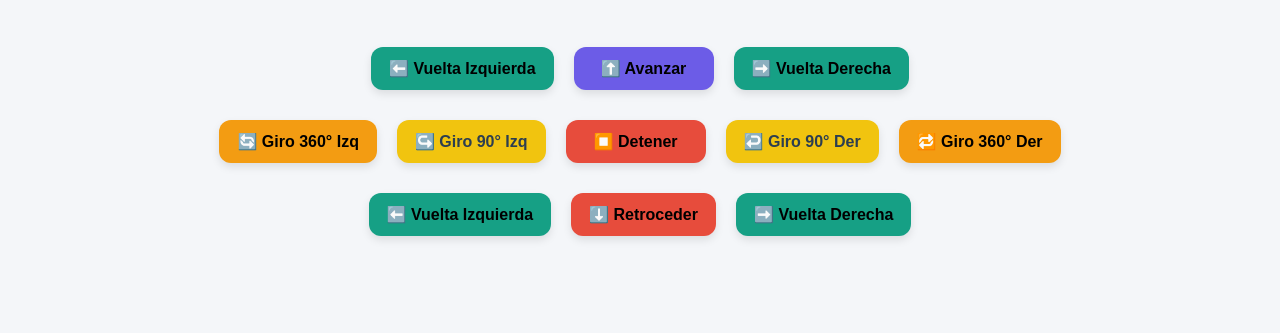
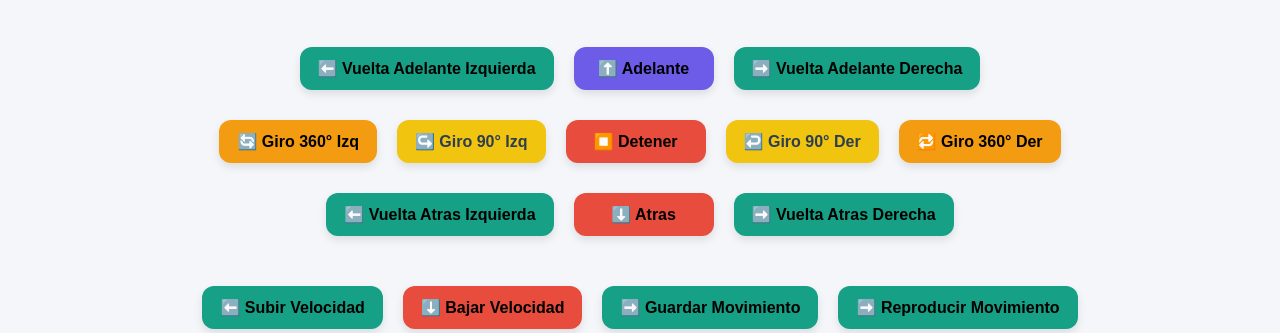
Before and after one commit to Petter797/iot-control, a plain HTML site: page index.html in a window 1280 px wide. Shown: the part 108-441 px from the top of the page. Drawn offline with Linux system fonts and the light colour scheme; no server answers.

Commit message:
Update index.html

```diff
--- a/index.html
+++ b/index.html
@@ -15,25 +15,34 @@
 
     <!-- Fila 1 -->
     <div class="row">
-      <button class="btn teal" data-action="VUELTA_IZ0">⬅️ Vuelta Izquierda</button>
-      <button class="btn purple" data-action="AVANZAR">⬆️ Avanzar</button>
-      <button class="btn teal" data-action="VUELTA_DER">➡️ Vuelta Derecha</button>
+      <button class="btn teal" data-action="V ADE IZQ">⬅️ Vuelta Adelante Izquierda</button>
+      <button class="btn purple" data-action="ADELANTE">⬆️ Adelante</button>
+      <button class="btn teal" data-action="V ADE DER">➡️ Vuelta Adelante Derecha</button>
     </div>
 
     <!-- Fila 2 -->
     <div class="row">
-      <button class="btn orange" data-action="GIRO_360_IZ0">🔄 Giro 360° Izq</button>
-      <button class="btn yellow" data-action="GIRO_90_IZ0">↪️ Giro 90° Izq</button>
+      <button class="btn orange" data-action="G 360 IZQ">🔄 Giro 360° Izq</button>
+      <button class="btn yellow" data-action="G 90 IZQ">↪️ Giro 90° Izq</button>
       <button class="btn red" data-action="DETENER">⏹️ Detener</button>
-      <button class="btn yellow" data-action="GIRO_90_DER">↩️ Giro 90° Der</button>
-      <button class="btn orange" data-action="GIRO_360_DER">🔁 Giro 360° Der</button>
+      <button class="btn yellow" data-action="G 90 DER">↩️ Giro 90° Der</button>
+      <button class="btn orange" data-action="G 360 DER">🔁 Giro 360° Der</button>
     </div>
 
     <!-- Fila 3 -->
     <div class="row">
-      <button class="btn teal" data-action="VUELTA_IZ0">⬅️ Vuelta Izquierda</button>
-      <button class="btn red" data-action="RETROCEDER">⬇️ Retroceder</button>
-      <button class="btn teal" data-action="VUELTA_DER">➡️ Vuelta Derecha</button>
+      <button class="btn teal" data-action="V ATR IZQ">⬅️ Vuelta Atras Izquierda</button>
+      <button class="btn red" data-action="ATRAS">⬇️ Atras</button>
+      <button class="btn teal" data-action="V ATR DER">➡️ Vuelta Atras Derecha</button>
+    </div>
+  </div>
+
+  <!-- Fila 4 -->
+    <div class="row">
+      <button class="btn teal" data-action="SUBIR VEL">⬅️ Subir Velocidad</button>
+      <button class="btn red" data-action="BAJAR VEL">⬇️ Bajar Velocidad</button>
+      <button class="btn teal" data-action="GUARDAR MOV">➡️ Guardar Movimiento</button>
+      <button class="btn teal" data-action="REPLICAR MOV">➡️ Reproducir Movimiento</button>
     </div>
   </div>
 
```
